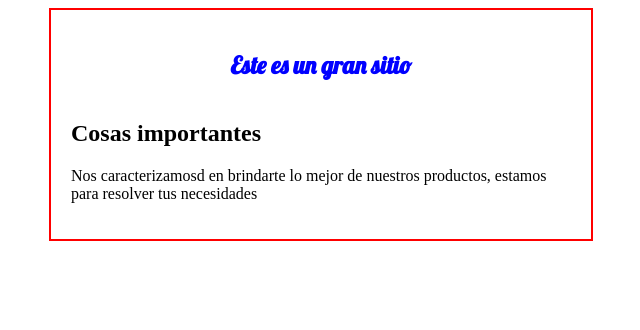
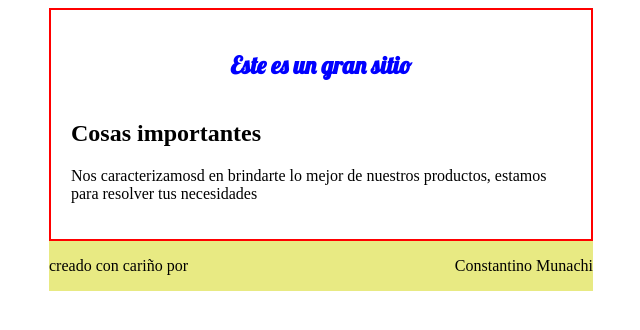
Before and after one commit to Munachi-mc/Munachi-mc.github.io, a plain HTML site: page index.html in a window 1280 px wide. Shown: the whole page, without its empty margins (319-959 px from the left). Drawn offline with Linux system fonts and the light colour scheme.

Commit message:
este es el primer footer yeahh

```diff
--- a/estyle/estilitos.css
+++ b/estyle/estilitos.css
@@ -23,3 +23,11 @@ body{
     font-family: 'Lobster', cursive;
 
 }
+footer{
+    background-color: #E8EA83;
+    width: 544px;
+    align-content: space-between;
+    display: flex;
+    margin:auto;
+    justify-content: space-between;
+}
--- a/index.html
+++ b/index.html
@@ -28,6 +28,11 @@
 
    </Section>
 
+   <footer class="footer" >
+       <p> creado con cariño por </p>
+       <p> Constantino Munachi </p>
+   </footer>
+
 
 </body>
 </html>
```
